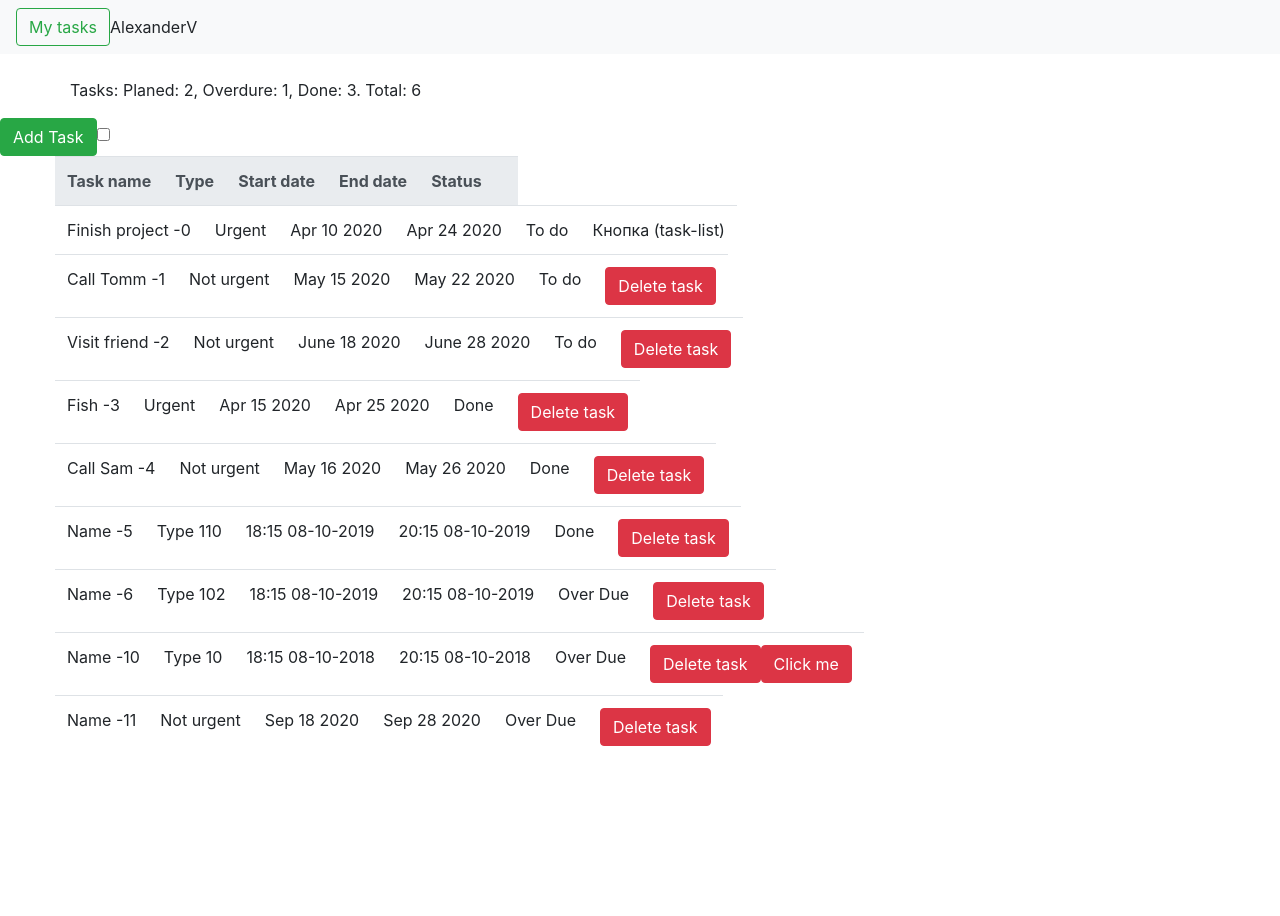
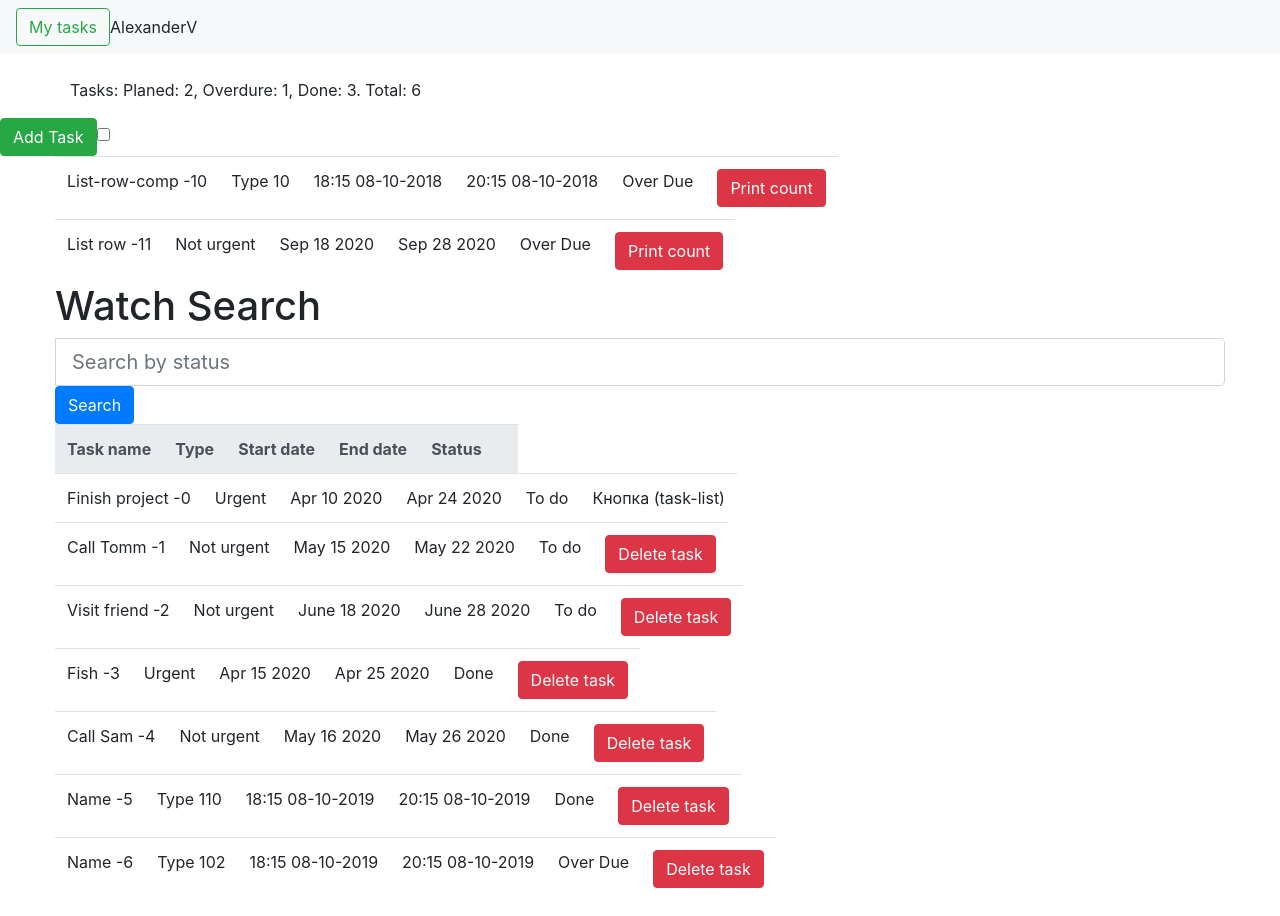
Before and after one commit to Mishagta567/job4j_Angular, an Angular app in the folder task-planner/: page / in a window 1280 px wide. Before the commit the page ends 800 px from the top, so only its background shows below. Built offline with nearby package versions, Linux system fonts and the light colour scheme.

Commit message:
Add EventEmitter (no design)

```diff
--- a/task-planner/src/app/task-list/list-row/list-row.component.html
+++ b/task-planner/src/app/task-list/list-row/list-row.component.html
@@ -4,16 +4,26 @@
   <td>{{ dateStart }}</td>
   <td>{{ dateEnd }}</td>
   <td>{{ status }}</td>
-  <td><button class="btn btn-danger" (click)="deleteTask()">Delete task</button>
-      <button class="btn btn-danger" (click)="valueChanged()">Click me</button>
+  <td>
+    <button class="btn btn-danger" (click)="deleteTask()">Print count</button>
   </td>
 </tr>
 
 <tr class="row">
-  <td>Name -11</td>
+  <td>List row -11 </td>
   <td>Not urgent</td>
   <td>Sep 18 2020</td>
   <td>Sep 28 2020</td>
   <td>Over Due</td>
-  <td><button class="btn btn-danger" (click)="deleteTask()">Delete task</button></td>
+  <td><button class="btn btn-danger" (click)="deleteTask()">Print count</button></td>
 </tr>
+
+<div class="row">
+  <h1>{{result}}  Search</h1>
+  <div class="input-group input-group-lg">
+    <span class="input-group-addon glyphicon glyphicon-search" id="sizing-addon1"></span>
+    <input #input1 type="text" class="form-control" placeholder="Search by status" aria-describedby="sizing-addon1">
+  </div>
+  <br>
+  <button (click)="onClick(input1.value)" type="button" class="btn btn-primary">Search</button>
+</div>
--- a/task-planner/src/app/task-list/list-row/list-row.component.ts
+++ b/task-planner/src/app/task-list/list-row/list-row.component.ts
@@ -1,18 +1,25 @@
-import { Component, EventEmitter, OnInit, Output } from '@angular/core';
+import { Component, EventEmitter, Input, OnInit, Output } from '@angular/core';
 
 @Component({
   selector: 'app-list-row',
   templateUrl: './list-row.component.html',
   styleUrls: ['./list-row.component.css']
 })
+
 export class ListRowComponent implements OnInit {
 
   // @Output() deleteTaskEmitter = new EventEmitter<string>();
   @Output() deleteTaskEmitter = new EventEmitter()
   @Output() valueChange = new EventEmitter();
+
+  /////////////////////////
+  @Input() result = '';
+  @Output() clicked = new EventEmitter<string>();
+  /////////////////////////
+
   Counter = 0;
 
-  name = 'Name -10';
+  name = 'List-row-comp -10';
   category = 'Type 10';
   dateStart = '18:15 08-10-2018';
   dateEnd = '20:15 08-10-2018';
@@ -28,6 +35,10 @@ export class ListRowComponent implements OnInit {
     this.deleteTaskEmitter.emit(this.Counter);
   }
 
+  onClick(searchTerm) {
+    this.clicked.emit(searchTerm);
+  }
+
   constructor() { }
 
   ngOnInit() {
--- a/task-planner/src/app/task-list/task-list.component.html
+++ b/task-planner/src/app/task-list/task-list.component.html
@@ -10,6 +10,13 @@
 <input type="checkbox" id="scales" (change)="filterTasks($event)" name="scales">
 
 <table class="container table">
+
+  <app-list-row
+    (deleteTaskEmitter)="deleteTaskFromArray($event)"
+    (valueChange)="displayCounter($event)"
+    [result]=value (clicked)="onClicked($event)"
+  ></app-list-row>
+
 
   <tr class="row thead-light">
     <th class="text-center table-primary">Task name</th>
@@ -29,20 +36,13 @@
     <td>Кнопка (task-list)</td>
   </tr>
 
-  <tr *ngFor="let tskArr of products" class="row">
+  <tr *ngFor="let tskArr of products1" class="row">
     <td>{{ tskArr.name }}</td>
     <td>{{ tskArr.category }}</td>
     <td>{{ tskArr.dateStart }}</td>
     <td>{{ tskArr.dateEnd }}</td>
     <td>{{ tskArr.status }}</td>
-    <td><button class="btn btn-danger" (click)="deleteTask()">Delete task</button></td>
-
-
+    <td><button class="btn btn-danger" (click)="deleteTask(tskArr.name.valueOf())">Delete task</button></td>
   </tr>
 
-<app-list-row
-  (deleteTaskEmitter) = "deleteTaskFromArray($event)"
-  (valueChange)="displayCounter($event)"
-></app-list-row>
-
 </table>
--- a/task-planner/src/app/task-list/task-list.component.ts
+++ b/task-planner/src/app/task-list/task-list.component.ts
@@ -8,52 +8,88 @@ import { Component, OnInit } from '@angular/core';
 
 export class TaskListComponent implements OnInit {
 
-  constructor() { }
-
   products = [
     {
       name: 'Call Tomm -1',
       category: 'Not urgent',
       dateStart: 'May 15 2020',
       dateEnd: 'May 22 2020',
-      status: 'To do'
+      status: 'To do',
+      p_id: 1, pname: 'omega', pprice: 101, pimg: '1', soh: 5
     },
     {
       name: 'Visit friend -2',
       category: 'Not urgent',
       dateStart: 'June 18 2020',
       dateEnd: 'June 28 2020',
-      status: 'To do'
+      status: 'To do',
+      p_id: 2, pname: 'timex', pprice: 102, pimg: '2', soh: 10
     },
     {
       name: 'Fish -3',
       category: 'Urgent',
       dateStart: 'Apr 15 2020',
       dateEnd: 'Apr 25 2020',
-      status: 'Done'
+      status: 'Done',
+      p_id: 3, pname: 'titan', pprice: 103, pimg: '3', soh: 15
     },
     {
       name: 'Call Sam -4',
       category: 'Not urgent',
       dateStart: 'May 16 2020',
       dateEnd: 'May 26 2020',
-      status: 'Done'
+      status: 'Done',
+      p_id: '4', pname: 'fossil', pprice: 104, pimg: '4', soh: 20
     },
     {
       name: 'Name -5',
       category: 'Type 110',
       dateStart: '18:15 08-10-2019',
       dateEnd: '20:15 08-10-2019',
-      status: 'Done'
+      status: 'Done',
+      p_id: 5, pname: 'rolex', pprice: 105, pimg: '5', soh: 25
     },
     {
       name: 'Name -6',
       category: 'Type 102',
       dateStart: '18:15 08-10-2019',
       dateEnd: '20:15 08-10-2019',
-      status: 'Over Due'
+      status: 'Over Due',
+      p_id: 6, pname: 'Cob-brig', pprice: 106, pimg: '6', soh: 30
     }
   ];
+
+  products1 = [
+  ];
+  products2 = [
+    {
+      name: 'Name -26',
+      category: 'Type 122',
+      dateStart: '18:15 08-10-2020',
+      dateEnd: '20:15 08-10-2019',
+      status: 'To Do',
+      p_id: 6, pname: 'Cob-brig', pprice: 106, pimg: '6', soh: 30
+    }
+  ];
+
+  constructor() {
+    // @ts-ignore
+    this.products1 = this.products;
+  }
+  /////////////////////////////////
+
+  value = 'Watch';
+  onClicked(value) {
+    if (value !== '') {
+      this.products1 = this.products.filter((task) => task.status.startsWith(value));
+    } else {
+      this.products1 = this.products;
+    }
+  }
+
+  deleteTask(name: string) {
+    console.log('Task ' + name + ' Deleted');
+  }
 
   getTasksAmountByStatus(status) {
     return this.products.filter((task) => task.status === status).length;
@@ -63,12 +99,8 @@ export class TaskListComponent implements OnInit {
     return this.products.length;
   }
 
-  /*deleteTaskFromArray(name: string) {
-    console.log('Task' + name + 'Deleted');
-  }*/
-
   deleteTaskFromArray($event) {
-    console.log('Task' + $event + 'Deleted');
+    console.log('You clicked ' + $event + ' times');
   }
 
   displayCounter(count) {
```
